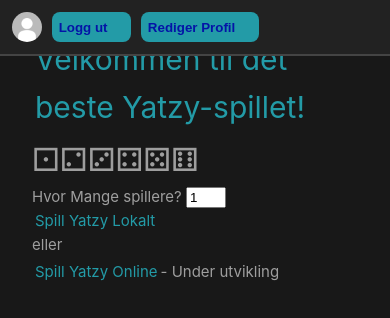
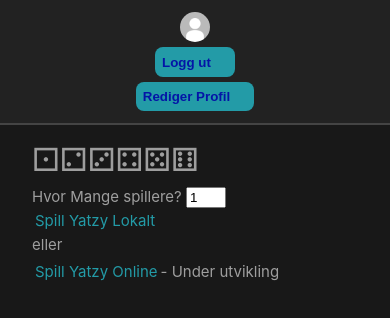
Before and after one commit to evilimas/Yatzy-Game, a Vue app: page /home in a window 390 px wide. Shown: the top 318 px of the page. Built offline with nearby package versions, Linux system fonts and the light colour scheme; no server answers; the database is empty; sample sign-in values are in the browser's storage; some icons are missing.

Commit message:
styles update

```diff
--- a/src/views/HomeView.vue
+++ b/src/views/HomeView.vue
@@ -95,4 +95,11 @@
 .mp-container {
   align-items: center;
 }
+@media (max-width: 768px) {
+  .navbar {
+    flex-direction: column;
+    align-items: center;
+    gap: 5px;
+  }
+}
 </style>
--- a/src/views/LoginView.vue
+++ b/src/views/LoginView.vue
@@ -10,7 +10,7 @@
 </script>
 
 <template>
-  <div>
+  <div class="login-view">
     <section id="logged-out-view" v-if="loginPage">
       <h2>For å starte spillet, vennligst logg inn.</h2>
       <div class="container google">
```
